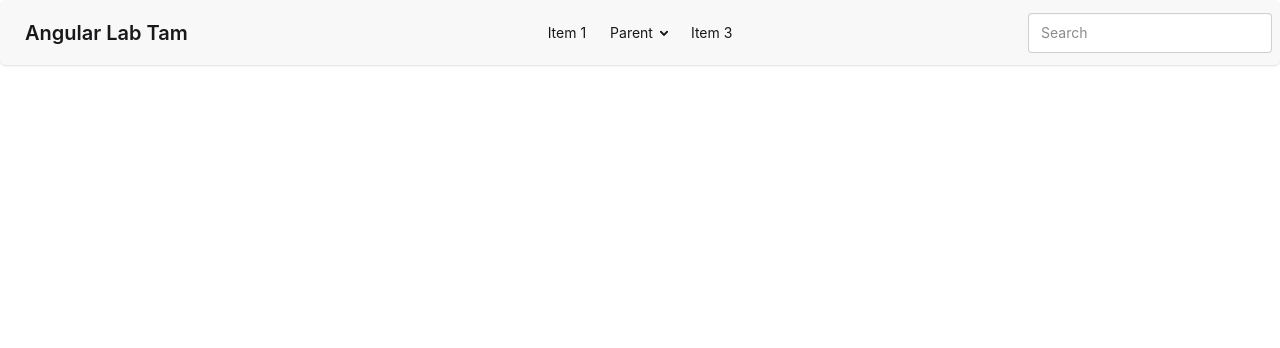
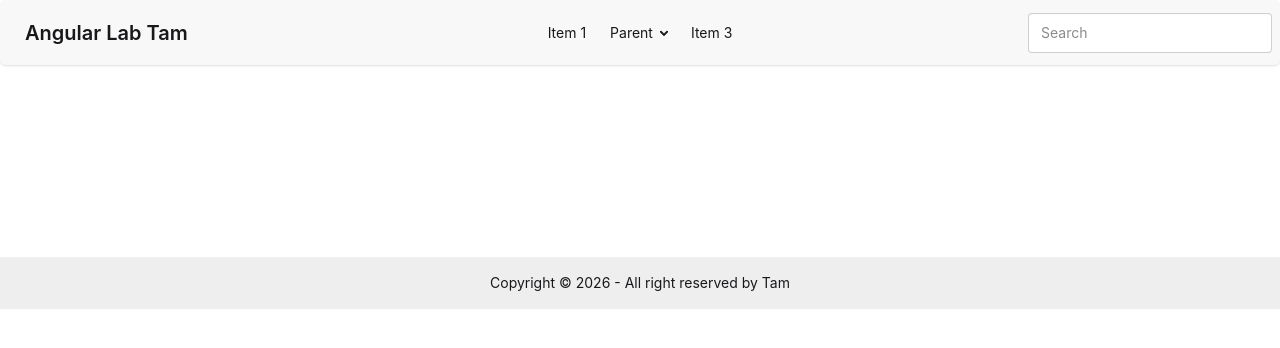
Before and after one commit to Shinjice/Angular_Lab_Tam, an Angular app in the folder Angular_Lab_Tam/: page / in a window 1280 px wide. Shown: the top 348 px of the page. Built offline with nearby package versions, Linux system fonts and the light colour scheme.

Commit message:
modified main

```diff
--- a/Angular_Lab_Tam/src/app/app.component.html
+++ b/Angular_Lab_Tam/src/app/app.component.html
@@ -1 +1,7 @@
-<router-outlet></router-outlet>
+<app-top-navbar></app-top-navbar>
+
+<main>
+  <router-outlet></router-outlet>
+</main>
+
+<app-footer></app-footer>
--- a/Angular_Lab_Tam/src/app/app.component.ts
+++ b/Angular_Lab_Tam/src/app/app.component.ts
@@ -1,12 +1,14 @@
 import { Component, ChangeDetectionStrategy } from '@angular/core';
 import { RouterOutlet } from '@angular/router';
+import { FooterComponent } from './shared/footer/footer.component';
+import { TopNavbarComponent } from './shared/top-navbar/top-navbar.component';
 
 @Component({
   selector: 'app-root',
-  imports: [RouterOutlet],
+  imports: [RouterOutlet, TopNavbarComponent, FooterComponent],
   templateUrl: './app.component.html',
   changeDetection: ChangeDetectionStrategy.Eager,
-  styleUrl: './app.component.scss'
+  styleUrl: './app.component.scss',
 })
 export class AppComponent {
   title = 'Angular_Lab_Tam';
--- a/Angular_Lab_Tam/src/app/app.routes.ts
+++ b/Angular_Lab_Tam/src/app/app.routes.ts
@@ -2,7 +2,7 @@ import { Routes } from '@angular/router';
 
 export const routes: Routes = [
   {
-    path: '',
+    path: 'home',
     loadComponent: () =>
       import('./features/home/home.component').then((m) => m.HomeComponent),
   },
--- a/Angular_Lab_Tam/src/app/features/home/home.component.html
+++ b/Angular_Lab_Tam/src/app/features/home/home.component.html
@@ -1 +1 @@
-<app-top-navbar></app-top-navbar>
+<div>home works!</div>
--- a/Angular_Lab_Tam/src/app/features/home/home.component.ts
+++ b/Angular_Lab_Tam/src/app/features/home/home.component.ts
@@ -1,8 +1,9 @@
 import { Component } from '@angular/core';
 import { TopNavbarComponent } from '../../shared/top-navbar/top-navbar.component';
+import { FooterComponent } from '../../shared/footer/footer.component';
 
 @Component({
-  imports: [TopNavbarComponent],
+  imports: [],
   selector: 'app-home',
   styleUrl: './home.component.scss',
   templateUrl: './home.component.html',
--- /dev/null
+++ b/Angular_Lab_Tam/src/app/shared/footer/footer.component.html
@@ -0,0 +1,7 @@
+<footer
+  class="footer sm:footer-horizontal footer-center bg-base-300 text-base-content p-4"
+>
+  <aside>
+    <p>Copyright © {{ currentYear }} - All right reserved by Tam</p>
+  </aside>
+</footer>
--- /dev/null
+++ b/Angular_Lab_Tam/src/app/shared/footer/footer.component.ts
@@ -0,0 +1,11 @@
+import { Component } from '@angular/core';
+
+@Component({
+  imports: [],
+  selector: 'app-footer',
+  styleUrl: './footer.component.scss',
+  templateUrl: './footer.component.html',
+})
+export class FooterComponent {
+  currentYear = new Date().getFullYear();
+}
```
Also changed, not shown: Angular_Lab_Tam/src/app/shared/footer/footer.component.scss (added), 1 other file (tests, documents, lock files or other folders).
